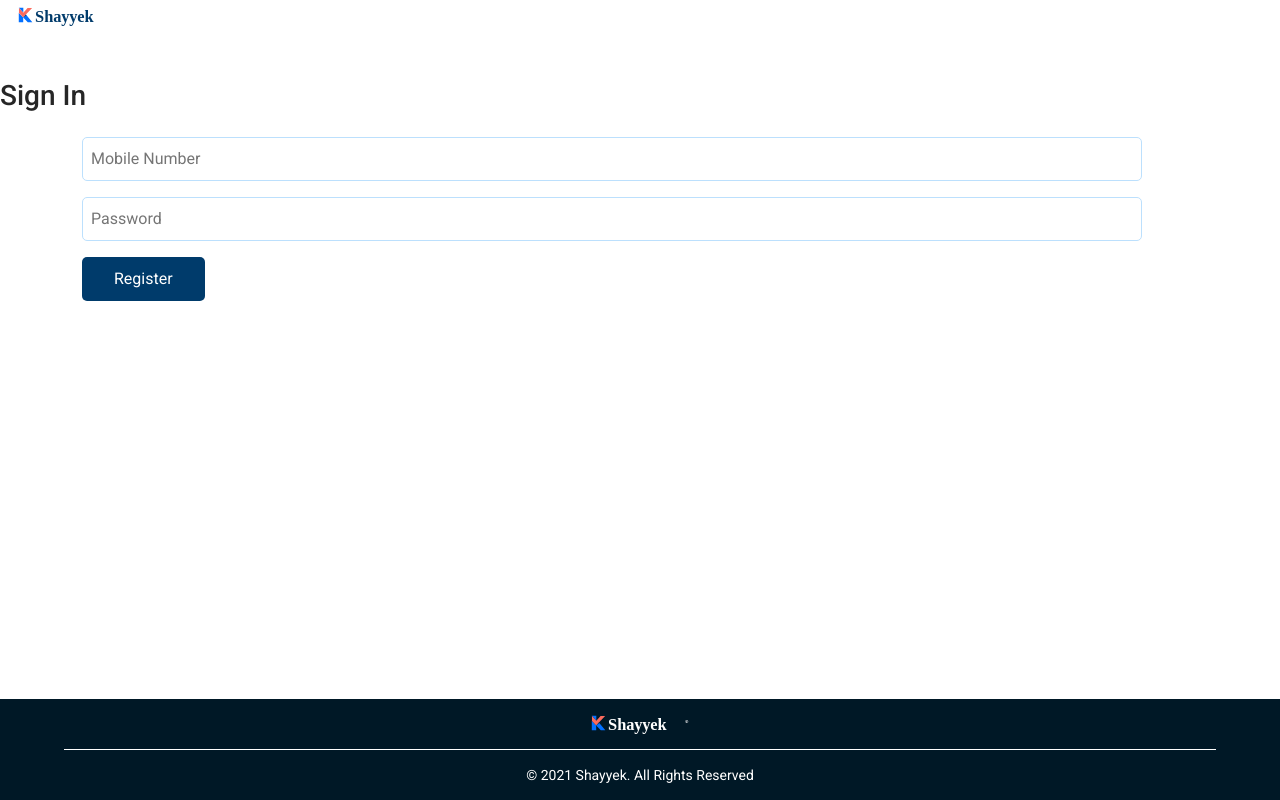
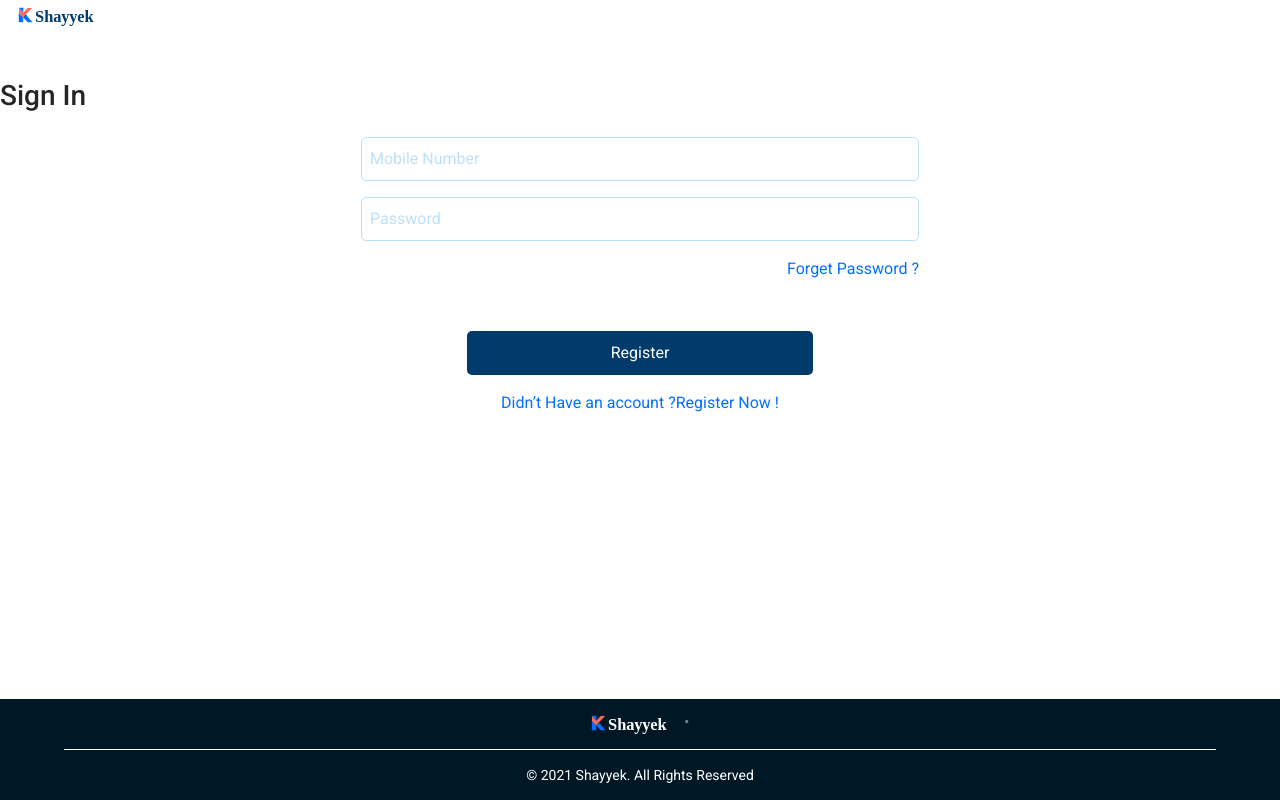
Before and after one commit to nour-gamal/Shayyek, a React (Create React App) app: page /login in a window 1280 px wide. Built offline with nearby package versions, Linux system fonts and the light colour scheme.

Commit message:
create forgetpassword components

```diff
--- /dev/null
+++ b/src/Modules/ForgetPassword/Components/ForgetPasswordForm/ForgetPasswordForm.js
@@ -0,0 +1,7 @@
+import React from "react";
+import "./ForgetPasswordForm.css";
+function ForgetPasswordForm() {
+  return <div className="ForgetPasswordForm">hi</div>;
+}
+
+export default ForgetPasswordForm;
--- /dev/null
+++ b/src/Modules/ForgetPassword/ForgetPassword.js
@@ -0,0 +1,12 @@
+import React from 'react'
+import ForgetPasswordForm from './Components/ForgetPasswordForm/ForgetPasswordForm'
+
+function ForgetPassword() {
+    return (
+        <section>
+           <ForgetPasswordForm />
+        </section>
+    )
+}
+
+export default ForgetPassword
--- a/src/Modules/Login/Components/LoginForm/LoginForm.css
+++ b/src/Modules/Login/Components/LoginForm/LoginForm.css
@@ -0,0 +1,93 @@
+.LoginForm .form
+{
+    width: 100%;
+    display: flex;
+    justify-content: center;
+    align-items: center;
+    flex-direction: column;
+}
+.LoginForm .f-27 {
+	font-weight: bold;
+	color: #0370ff;
+}
+.LoginForm .input-field
+{
+    width: 100% !important;
+}
+.LoginForm  ::placeholder {
+	color: #bce0fd;
+	opacity: 1;
+}
+
+.LoginForm :-ms-input-placeholder {
+	color: #bce0fd;
+}
+
+.LoginForm ::-ms-input-placeholder {
+	color: #bce0fd;
+}
+.LoginForm input:focus::-webkit-input-placeholder {
+	color: #0370ff;
+}
+.LoginForm .forgetPassword a {
+    color: #0370ff !important;
+    text-decoration: none !important;
+}
+.LoginForm .forgetPassword
+{
+    display: flex;
+    justify-content: flex-end;
+    width: 50%;
+}
+.LoginForm .checkAccount
+{
+    color: #0370ff;
+    display: flex;
+    justify-content: center;
+}
+.LoginForm .checkAccount a
+{
+    color: #0370ff;
+    text-decoration: none;
+}
+.LoginForm input:focus:-moz-placeholder {
+	color: #0370ff;
+}
+
+.LoginForm input:focus::-moz-placeholder {
+	color: #0370ff;
+}
+.LoginForm input:focus:-ms-input-placeholder {
+	color: #0370ff;
+}
+
+.LoginForm .button-primary {
+	padding-left: 144px;
+	padding-right: 144px;
+}
+.LoginForm .button {
+	display: flex;
+	flex-direction: column;
+	align-items: center;
+	margin-top: 50px;
+}
+.LoginForm .button button {
+	margin-bottom: 16px;
+}
+.LoginForm .content {
+	display: flex;
+	justify-content: space-between;
+	margin-bottom: 45px;
+}
+
+.LoginForm .active {
+	color: #0370ff;
+}
+.LoginForm input::-webkit-outer-spin-button,
+.LoginForm input::-webkit-inner-spin-button {
+	-webkit-appearance: none;
+	margin: 0;
+}
+.LoginForm input[type="number"] {
+	-moz-appearance: textfield;
+}
--- a/src/Modules/Login/Components/LoginForm/LoginForm.js
+++ b/src/Modules/Login/Components/LoginForm/LoginForm.js
@@ -1,13 +1,17 @@
 import React, { useState } from "react";
 import { Container } from "react-bootstrap";
 import { useSelector } from "react-redux";
+import { Link } from "react-router-dom";
 import "./LoginForm.css";
 function LoginForm() {
   const { currentLocal } = useSelector((state) => state.currentLocal);
   const [mobileNumber, setMobileNumber] = useState("");
   const [password, setPassword] = useState("");
-  const sendData = () => {
+  const sendData = (e) => {
+    e.preventDefault();
     console.log("hi");
+    setMobileNumber("");
+    setPassword("");
   };
   const handleChange = (e) => {
     const id = e.target.id;
@@ -26,7 +30,9 @@ function LoginForm() {
   };
   return (
     <Container>
-      <form onSubmit={sendData}>
+      <form onSubmit={sendData} className="LoginForm">
+        <div className="form">
+          <div className="w-50">
             <input
               className="input-field"
               placeholder={currentLocal.registration.mobileNumber}
@@ -35,6 +41,8 @@ function LoginForm() {
               value={mobileNumber}
               onChange={handleChange}
             />
+          </div>
+          <div className="w-50">
             <input
               className="input-field"
               placeholder={currentLocal.registration.password}
@@ -43,6 +51,12 @@ function LoginForm() {
               value={password}
               onChange={handleChange}
             />
+          </div>
+
+        <div className="forgetPassword">
+          <Link to="/forgetpassword">Forget Password ?</Link>
+        </div>
+        </div>
         <div className="button">
           <button
             onClick={() => {
@@ -54,6 +68,9 @@ function LoginForm() {
             {currentLocal.registration.register}
           </button>
         </div>
+        <div className="checkAccount">
+          Didn’t Have an account ?<Link to="/registration">Register Now !</Link>
+        </div>
       </form>
     </Container>
   );
--- a/src/Routes.js
+++ b/src/Routes.js
@@ -5,6 +5,7 @@ import Registration from "./Modules/Registration/Registration";
 import Suppliers from "./Modules/Suppliers/Suppliers";
 import Products from "./Modules/Suppliers/Products";
 import Login from "./Modules/Login/Login";
+import ForgetPassword from "./Modules/ForgetPassword/ForgetPassword";
 
 function Routes() {
 	return (
@@ -15,6 +16,7 @@ function Routes() {
 					<Route path="/registration" render={() => <Registration />} />
 					<Route path="/suppliers" render={() => <Suppliers />} />
 					<Route path="/login" render={() => <Login />} />
+					<Route path="/forgetpassword" render={() => <ForgetPassword />} />
 					<Route
 						path="/supplier/:id"
 						render={(props) => <Products {...props} />}
```
Also changed, not shown: src/Modules/ForgetPassword/Components/ForgetPasswordForm/ForgetPasswordForm.css (added). Lines whose indentation alone changed are shown as unchanged.
